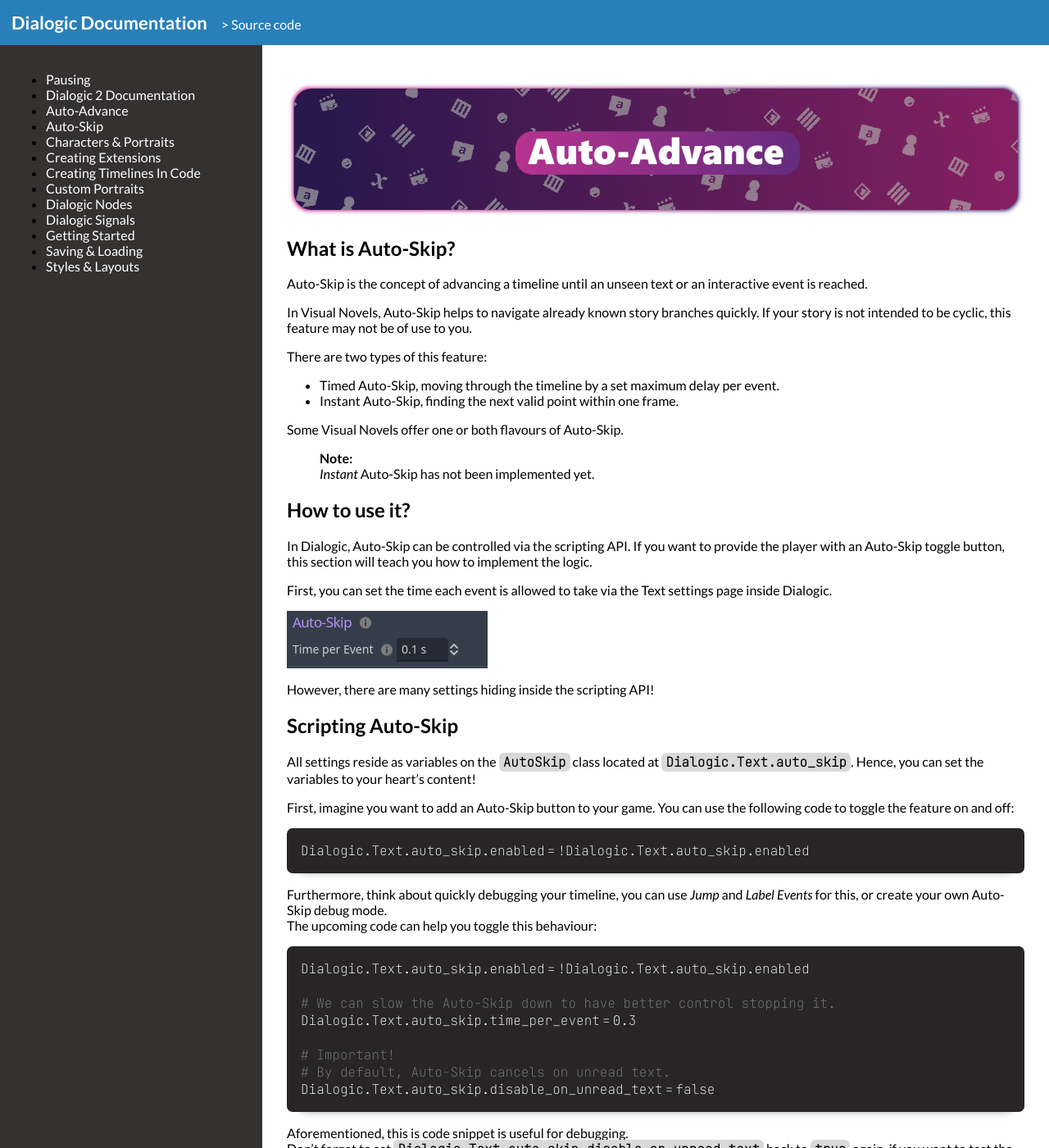
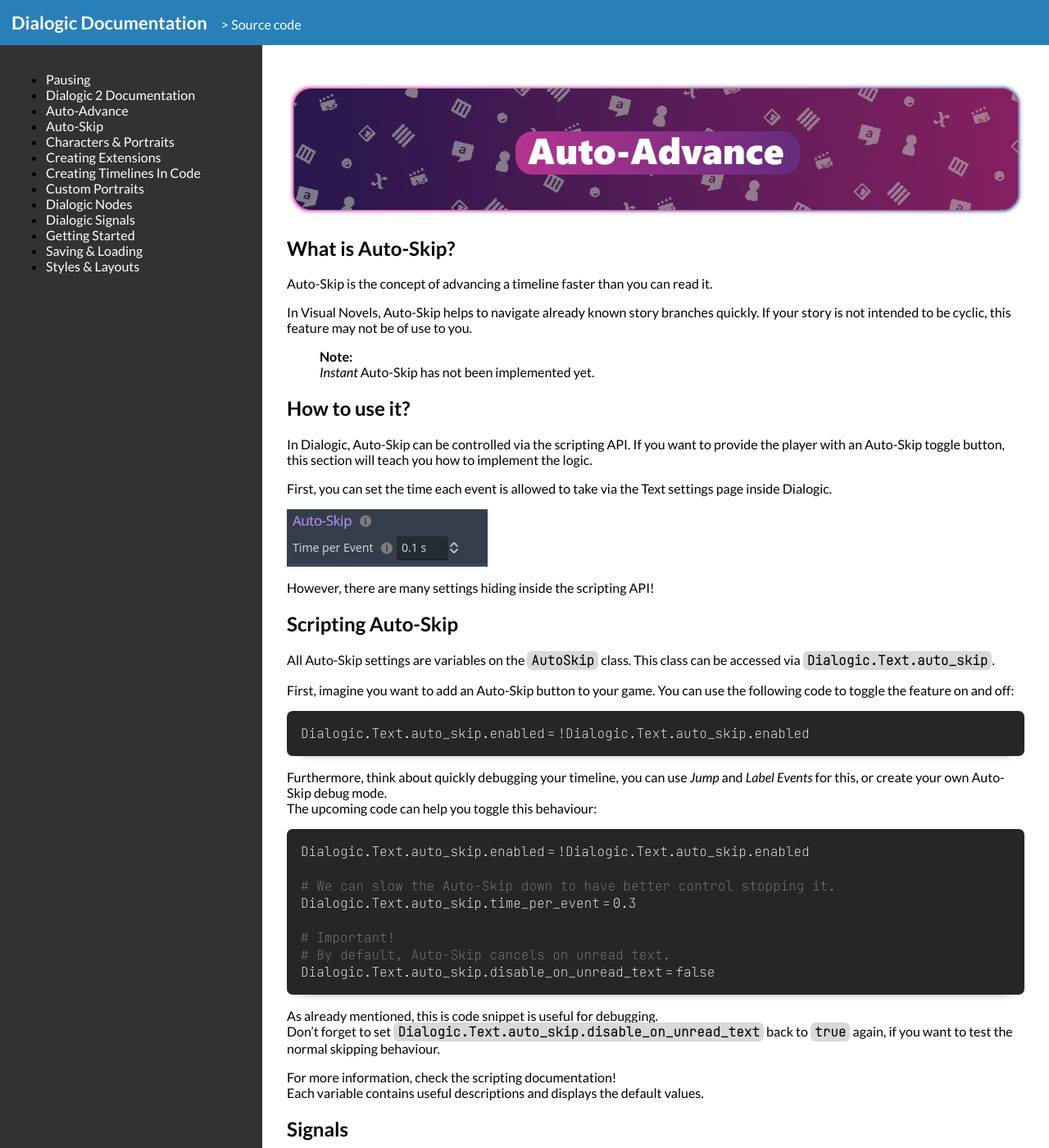
Before and after one commit to dialogic-godot/documentation, a Jekyll site: the page built from Documentation/auto-skip.md, in a window 1280 px wide and 1400 px high. Shown: the whole window at 82% size. Built offline with Jekyll 4.4.1, drawn with Linux system fonts in a browser that asks for light colours.

Commit message:
Simplify and remove instant-skip text.

````diff
--- a/Documentation/auto-skip.md
+++ b/Documentation/auto-skip.md
@@ -5,18 +5,11 @@
 ![header_getting_started](/media/headers/autoadvance.png)
 
 ## What is Auto-Skip?
-Auto-Skip is the concept of advancing a timeline until an unseen text or
-an interactive event is reached.
+Auto-Skip is the concept of advancing a timeline faster than you can read it.
 
 In Visual Novels, Auto-Skip helps to navigate already known story branches quickly.
 If your story is not intended to be cyclic, this feature may not be of use to you.
 
-There are two types of this feature:
-
-- Timed Auto-Skip, moving through the timeline by a set maximum delay per event.
-- Instant Auto-Skip, finding the next valid point within one frame.
-
-Some Visual Novels offer one or both flavours of Auto-Skip.
 
 > **Note:** \
 *Instant* Auto-Skip has not been implemented yet.
@@ -33,7 +26,8 @@
 
 ## Scripting Auto-Skip
 
-All settings reside as variables on the `AutoSkip` class located at `Dialogic.Text.auto_skip`. Hence, you can set the variables to your heart's content!
+All Auto-Skip settings are variables on the `AutoSkip` class.
+This class can be accessed via `Dialogic.Text.auto_skip`.
 
 First, imagine you want to add an Auto-Skip button to your game. You can use the following code to toggle the feature on and off:
 
@@ -55,7 +49,7 @@
 Dialogic.Text.auto_skip.disable_on_unread_text = false
 ```
 
-Aforementioned, this is code snippet is useful for debugging.\
+As already mentioned, this is code snippet is useful for debugging.\
 Don't forget to set `Dialogic.Text.auto_skip.disable_on_unread_text` back to `true` again, if you want to test the normal skipping behaviour.
 
 
````
